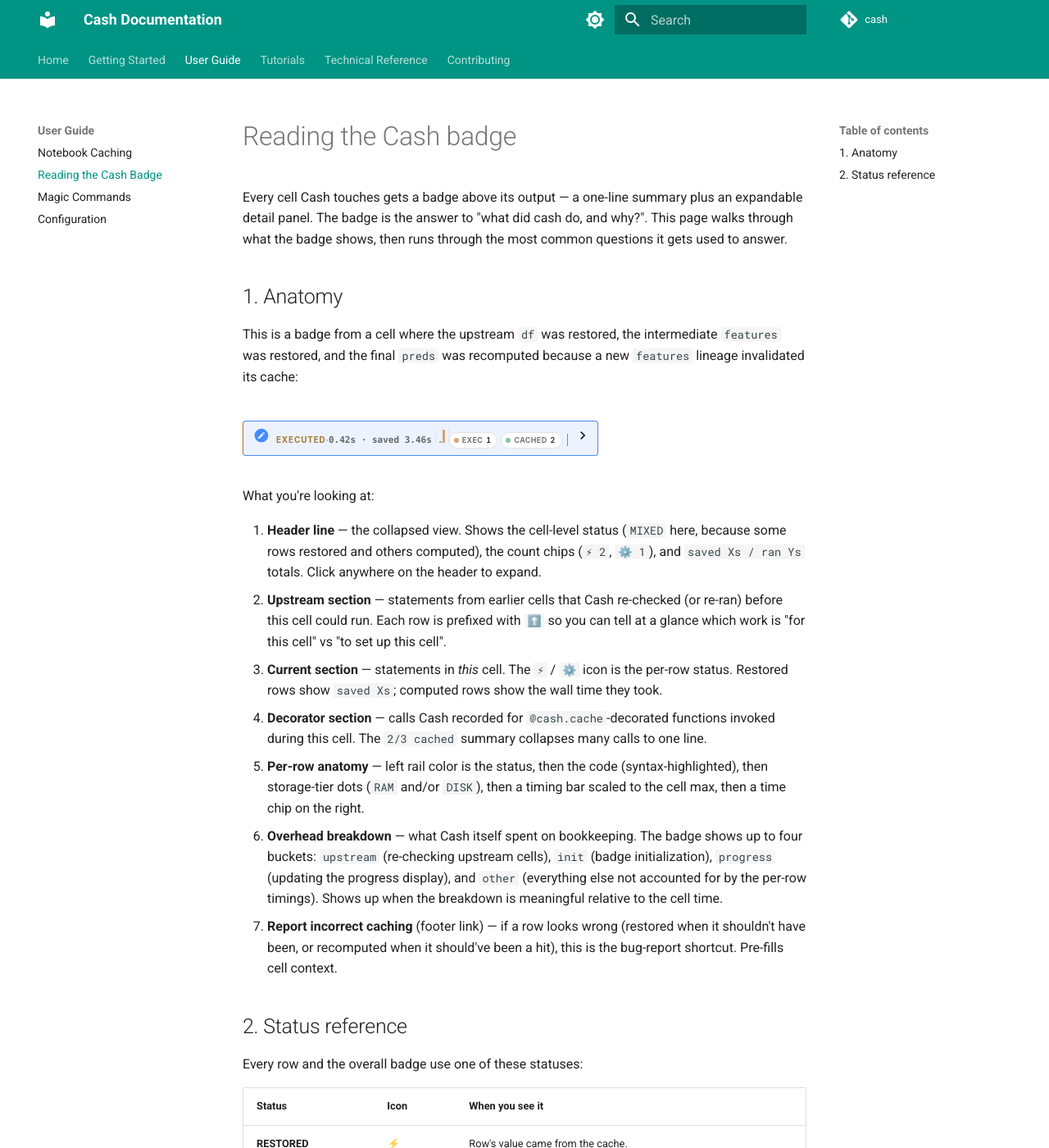
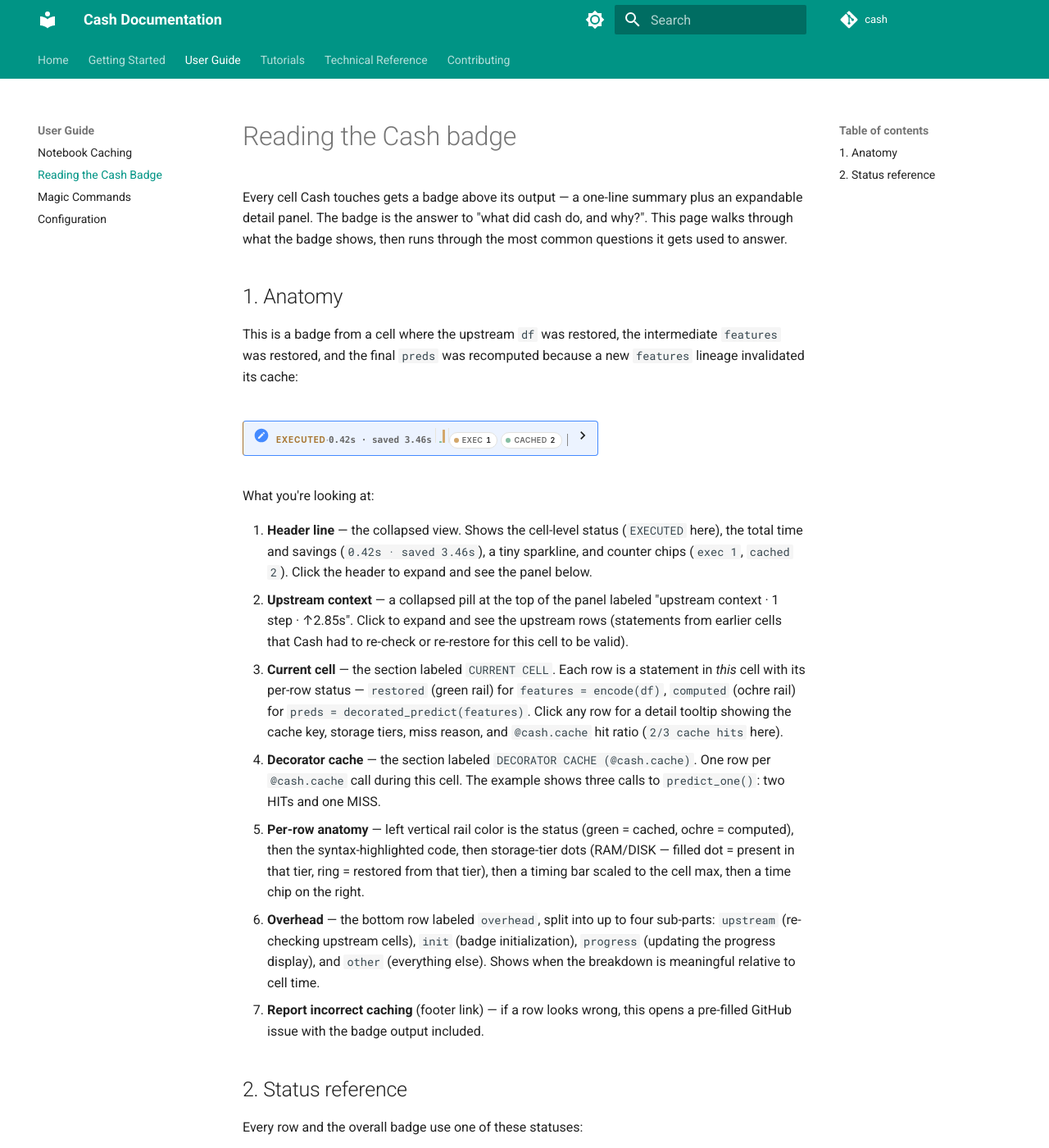
Before and after one commit to galgtonold/cash, an MkDocs documentation site: the page built from docs/badges.md, in a window 1280 px wide and 1400 px high. Shown: the whole window at 82% size. Built offline with MkDocs 1.6.1 and Material for MkDocs 9.7.7, drawn with Linux system fonts in a browser that asks for light colours; comment, search, counter and statistics services are not loaded.

Commit message:
docs(badges): correct §2 anatomy callouts to match rendered badge

```diff
--- a/docs/badges.md
+++ b/docs/badges.md
@@ -10,13 +10,13 @@
 
 What you're looking at:
 
-1. **Header line** — the collapsed view. Shows the cell-level status (`MIXED` here, because some rows restored and others computed), the count chips (`⚡ 2`, `⚙️ 1`), and `saved Xs / ran Ys` totals. Click anywhere on the header to expand.
-2. **Upstream section** — statements from earlier cells that Cash re-checked (or re-ran) before this cell could run. Each row is prefixed with `⬆️` so you can tell at a glance which work is "for this cell" vs "to set up this cell".
-3. **Current section** — statements in *this* cell. The `⚡` / `⚙️` icon is the per-row status. Restored rows show `saved Xs`; computed rows show the wall time they took.
-4. **Decorator section** — calls Cash recorded for `@cash.cache`-decorated functions invoked during this cell. The `2/3 cached` summary collapses many calls to one line.
-5. **Per-row anatomy** — left rail color is the status, then the code (syntax-highlighted), then storage-tier dots (`RAM` and/or `DISK`), then a timing bar scaled to the cell max, then a time chip on the right.
-6. **Overhead breakdown** — what Cash itself spent on bookkeeping. The badge shows up to four buckets: `upstream` (re-checking upstream cells), `init` (badge initialization), `progress` (updating the progress display), and `other` (everything else not accounted for by the per-row timings). Shows up when the breakdown is meaningful relative to the cell time.
-7. **Report incorrect caching** (footer link) — if a row looks wrong (restored when it shouldn't have been, or recomputed when it should've been a hit), this is the bug-report shortcut. Pre-fills cell context.
+1. **Header line** — the collapsed view. Shows the cell-level status (`EXECUTED` here), the total time and savings (`0.42s · saved 3.46s`), a tiny sparkline, and counter chips (`exec 1`, `cached 2`). Click the header to expand and see the panel below.
+2. **Upstream context** — a collapsed pill at the top of the panel labeled "upstream context · 1 step · ↑2.85s". Click to expand and see the upstream rows (statements from earlier cells that Cash had to re-check or re-restore for this cell to be valid).
+3. **Current cell** — the section labeled `CURRENT CELL`. Each row is a statement in *this* cell with its per-row status — `restored` (green rail) for `features = encode(df)`, `computed` (ochre rail) for `preds = decorated_predict(features)`. Click any row for a detail tooltip showing the cache key, storage tiers, miss reason, and `@cash.cache` hit ratio (`2/3 cache hits` here).
+4. **Decorator cache** — the section labeled `DECORATOR CACHE (@cash.cache)`. One row per `@cash.cache` call during this cell. The example shows three calls to `predict_one()`: two HITs and one MISS.
+5. **Per-row anatomy** — left vertical rail color is the status (green = cached, ochre = computed), then the syntax-highlighted code, then storage-tier dots (RAM/DISK — filled dot = present in that tier, ring = restored from that tier), then a timing bar scaled to the cell max, then a time chip on the right.
+6. **Overhead** — the bottom row labeled `overhead`, split into up to four sub-parts: `upstream` (re-checking upstream cells), `init` (badge initialization), `progress` (updating the progress display), and `other` (everything else). Shows when the breakdown is meaningful relative to cell time.
+7. **Report incorrect caching** (footer link) — if a row looks wrong, this opens a pre-filled GitHub issue with the badge output included.
 
 ## 2. Status reference
 
```
